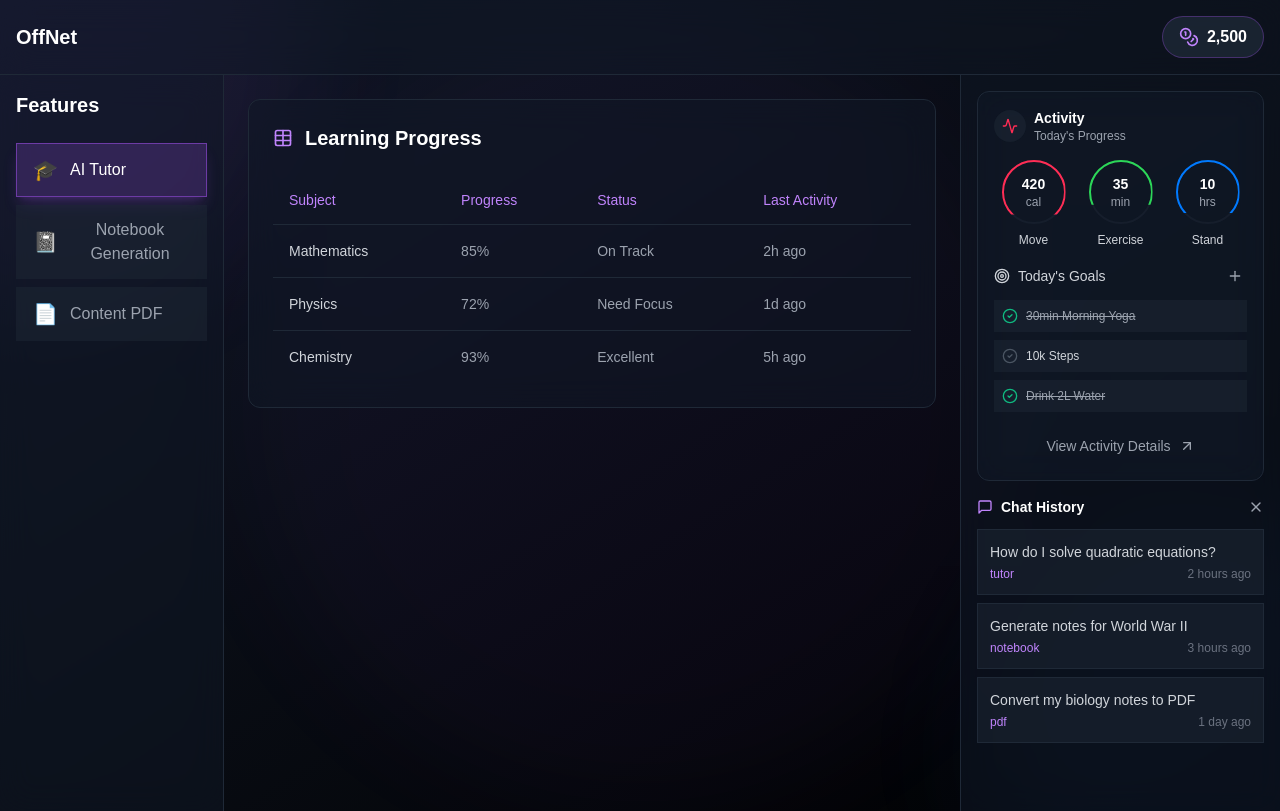
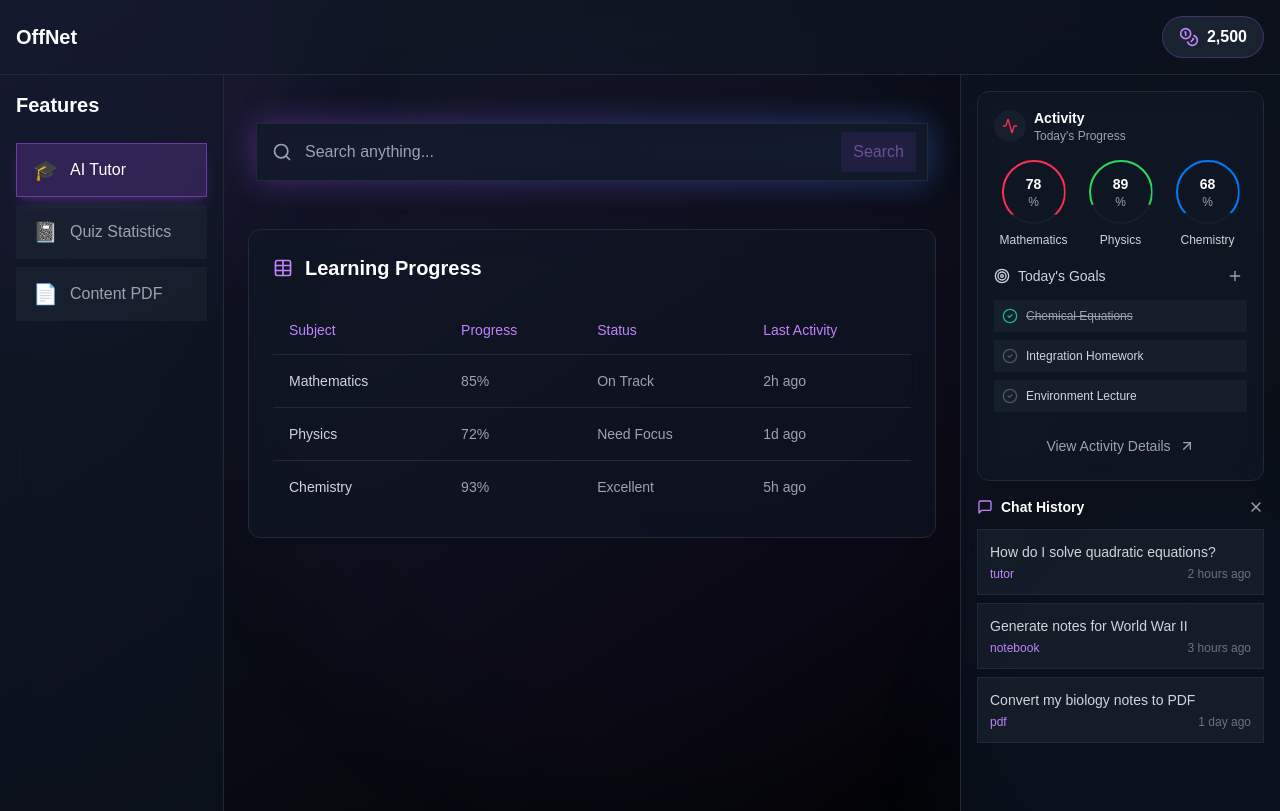
Before and after one commit to TeamWOMM/OffNet, a Next.js app in the folder frontend/: page /dashboard in a window 1280 px wide. Built offline with nearby package versions, Linux system fonts and the light colour scheme.

Commit message:
Added Search Bar

```diff
--- a/frontend/app/dashboard/page.js
+++ b/frontend/app/dashboard/page.js
@@ -2,6 +2,7 @@
 import React, { useState } from 'react';
 import { useRouter } from 'next/navigation';
 import Link from 'next/link';
+import SearchBar from '../../components/ui/kokonutui/SearchComponent';
 import {
   Coins,
   MessageSquare,
@@ -24,122 +25,21 @@ import {
 
 const cn = (...classes) => classes.filter(Boolean).join(' ');
 
-const METRIC_COLORS = {
-  Move: "#FF2D55",
-  Exercise: "#2CD758",
-  Stand: "#007AFF",
-};
-
-function ActivityCard({ metrics, dailyGoals, onAddGoal, onToggleGoal, onViewDetails }) {
-  const [isHovering, setIsHovering] = useState(null);
-
-  return (
-    <div className="bg-gray-900/50 backdrop-blur-lg border border-gray-800 rounded-xl p-4 mb-4 hover:border-purple-500/50 transition-all duration-300">
-      {/* Header */}
-      <div className="flex items-center gap-2 mb-4">
-        <div className="p-2 rounded-full bg-gray-800/50">
-          <Activity className="w-4 h-4 text-[#FF2D55]" />
-        </div>
-        <div>
-          <h3 className="text-sm font-semibold text-white">Activity</h3>
-          <p className="text-xs text-gray-400">Today's Progress</p>
-        </div>
-      </div>
-
-      {/* Metrics */}
-      <div className="grid grid-cols-3 gap-2 mb-4">
-        {metrics.map((metric) => (
-          <div
-            key={metric.label}
-            className="relative flex flex-col items-center"
-            onMouseEnter={() => setIsHovering(metric.label)}
-            onMouseLeave={() => setIsHovering(null)}
-          >
-            <div className="relative w-16 h-16">
-              <div className="absolute inset-0 rounded-full border-2 border-gray-800/50" />
-              <div
-                className={cn(
-                  "absolute inset-0 rounded-full border-2 transition-all duration-500",
-                  isHovering === metric.label && "scale-105",
-                )}
-                style={{
-                  borderColor: METRIC_COLORS[metric.label],
-                  clipPath: `polygon(0 0, 100% 0, 100% ${metric.trend}%, 0 ${metric.trend}%)`,
-                }}
-              />
-              <div className="absolute inset-0 flex flex-col items-center justify-center">
-                <span className="text-sm font-bold text-white">{metric.value}</span>
-                <span className="text-xs text-gray-400">{metric.unit}</span>
-              </div>
-            </div>
-            <span className="mt-2 text-xs font-medium text-gray-300">{metric.label}</span>
-          </div>
-        ))}
-      </div>
-
-      {/* Goals Section */}
-      <div className="space-y-3">
-        <div className="flex items-center justify-between">
-          <h4 className="flex items-center gap-2 text-sm font-medium text-gray-300">
-            <Target className="w-4 h-4" />
-            Today's Goals
-          </h4>
-          <button
-            onClick={onAddGoal}
-            className="p-1 rounded-full hover:bg-gray-800 transition-colors"
-          >
-            <Plus className="w-4 h-4 text-gray-400" />
-          </button>
-        </div>
-
-        <div className="space-y-2">
-          {dailyGoals.map((goal) => (
-            <button
-              key={goal.id}
-              onClick={() => onToggleGoal(goal.id)}
-              className="w-full flex items-center gap-2 p-2 rounded-lg bg-gray-800/50 hover:bg-gray-800 transition-all"
-            >
-              <CheckCircle2
-                className={cn("w-4 h-4", goal.isCompleted ? "text-emerald-500" : "text-gray-600")}
-              />
-              <span className={cn(
-                "text-xs",
-                goal.isCompleted ? "text-gray-400 line-through" : "text-gray-300"
-              )}>
-                {goal.title}
-              </span>
-            </button>
-          ))}
-        </div>
-      </div>
-
-      {/* View Details Button */}
-      <button
-        onClick={onViewDetails}
-        className="mt-4 w-full flex items-center justify-center gap-2 p-2 rounded-lg text-sm text-gray-400 hover:text-white hover:bg-gray-800/50 transition-all"
-      >
-        View Activity Details
-        <ArrowUpRight className="w-4 h-4" />
-      </button>
-    </div>
-  );
-}
-
 const Dashboard = () => {
   const router = useRouter();
   const [activeFeature, setActiveFeature] = useState('tutor');
   const [isGenerating, setIsGenerating] = useState(false);
   const [isChatOpen, setIsChatOpen] = useState(true);
   const [goals, setGoals] = useState([
-    { id: "1", title: "30min Morning Yoga", isCompleted: true },
-    { id: "2", title: "10k Steps", isCompleted: false },
-    { id: "3", title: "Drink 2L Water", isCompleted: true },
+    { id: "1", title: "Chemical Equations", isCompleted: true },
+    { id: "2", title: "Integration Homework", isCompleted: false },
+    { id: "3", title: "Environment Lecture", isCompleted: false },
   ]);
 
   const [metrics] = useState([
-    { label: "Move", value: "420", trend: 85, unit: "cal" },
-    { label: "Exercise", value: "35", trend: 70, unit: "min" },
-    { label: "Stand", value: "10", trend: 83, unit: "hrs" },
+    { label: "Mathematics", value: "78", trend: 85, unit: "%" },
+    { label: "Physics", value: "89", trend: 70, unit: "%" },
+    { label: "Chemistry", value: "68", trend: 83, unit: "%" },
   ]);
 
   // Sample table data
@@ -151,7 +51,7 @@ const Dashboard = () => {
 
   const features = [
     { id: 'tutor', name: 'AI Tutor', icon: '🎓' },
-    { id: 'notebook', name: 'Notebook Generation', icon: '📓' },
+    { id: 'notebook', name: 'Quiz Statistics', icon: '📓' },
     { id: 'pdf', name: 'Content PDF', icon: '📄' }
   ];
 
@@ -164,13 +64,17 @@ const Dashboard = () => {
   const handleAddGoal = () => {
     setGoals(prev => [...prev, {
       id: `${prev.length + 1}`,
-      title: `New Goal ${prev.length + 1}`,
+      title: `Next Week ${prev.length + 1}`,
       isCompleted: false
     }]);
   };
 
   const handleViewDetails = () => {
     console.log("Viewing details");
+  };
+
+  const handleSearch = (query) => {
+    console.log('Searching for:', query);
   };
 
   return (
@@ -224,6 +128,11 @@ const Dashboard = () => {
         {/* Main Content */}
         <div className="flex-1 p-6 overflow-auto">
           <div className="max-w-6xl mx-auto space-y-6">
+            {/* Search Bar */}
+            <div className="py-6 animate-fade-in">
+              <SearchBar onSearch={handleSearch} />
+            </div>
+
             {/* Dark themed table */}
             <div className="bg-gray-900/50 backdrop-blur-lg rounded-xl border border-gray-800 p-6">
               <div className="flex items-center justify-between mb-6">
@@ -324,4 +233,105 @@ const Dashboard = () => {
   );
 };
 
+function ActivityCard({ metrics, dailyGoals, onAddGoal, onToggleGoal, onViewDetails }) {
+  const [isHovering, setIsHovering] = useState(null);
+
+  return (
+    <div className="bg-gray-900/50 backdrop-blur-lg border border-gray-800 rounded-xl p-4 mb-4 hover:border-purple-500/50 transition-all duration-300">
+      {/* Header */}
+      <div className="flex items-center gap-2 mb-4">
+        <div className="p-2 rounded-full bg-gray-800/50">
+          <Activity className="w-4 h-4 text-[#FF2D55]" />
+        </div>
+        <div>
+          <h3 className="text-sm font-semibold text-white">Activity</h3>
+          <p className="text-xs text-gray-400">Today's Progress</p>
+        </div>
+      </div>
+
+      {/* Metrics */}
+      <div className="grid grid-cols-3 gap-2 mb-4">
+        {metrics.map((metric) => (
+          <div
+            key={metric.label}
+            className="relative flex flex-col items-center"
+            onMouseEnter={() => setIsHovering(metric.label)}
+            onMouseLeave={() => setIsHovering(null)}
+          >
+            <div className="relative w-16 h-16">
+              <div className="absolute inset-0 rounded-full border-2 border-gray-800/50" />
+              <div
+                className={cn(
+                  "absolute inset-0 rounded-full border-2 transition-all duration-500",
+                  isHovering === metric.label && "scale-105",
+                )}
+                style={{
+                  borderColor: METRIC_COLORS[metric.label],
+                  clipPath: `polygon(0 0, 100% 0, 100% ${metric.trend}%, 0 ${metric.trend}%)`,
+                }}
+              />
+              <div className="absolute inset-0 flex flex-col items-center justify-center">
+                <span className="text-sm font-bold text-white">{metric.value}</span>
+                <span className="text-xs text-gray-400">{metric.unit}</span>
+              </div>
+            </div>
+            <span className="mt-2 text-xs font-medium text-gray-300">{metric.label}</span>
+          </div>
+        ))}
+      </div>
+
+      {/* Goals Section */}
+      <div className="space-y-3">
+        <div className="flex items-center justify-between">
+          <h4 className="flex items-center gap-2 text-sm font-medium text-gray-300">
+            <Target className="w-4 h-4" />
+            Today's Goals
+          </h4>
+          <button
+            onClick={onAddGoal}
+            className="p-1 rounded-full hover:bg-gray-800 transition-colors"
+          >
+            <Plus className="w-4 h-4 text-gray-400" />
+          </button>
+        </div>
+
+        <div className="space-y-2">
+          {dailyGoals.map((goal) => (
+            <button
+              key={goal.id}
+              onClick={() => onToggleGoal(goal.id)}
+              className="w-full flex items-center gap-2 p-2 rounded-lg bg-gray-800/50 hover:bg-gray-800 transition-all"
+            >
+              <CheckCircle2
+                className={cn("w-4 h-4", goal.isCompleted ? "text-emerald-500" : "text-gray-600")}
+              />
+              <span className={cn(
+                "text-xs",
+                goal.isCompleted ? "text-gray-400 line-through" : "text-gray-300"
+              )}>
+                {goal.title}
+              </span>
+            </button>
+          ))}
+        </div>
+      </div>
+
+      {/* View Details Button */}
+      <button
+        onClick={onViewDetails}
+        className="mt-4 w-full flex items-center justify-center gap-2 p-2 rounded-lg text-sm text-gray-400 hover:text-white hover:bg-gray-800/50 transition-all"
+      >
+        View Activity Details
+        <ArrowUpRight className="w-4 h-4" />
+      </button>
+    </div>
+  );
+}
+
+const METRIC_COLORS = {
+  Mathematics: "#FF2D55",
+  Physics: "#2CD758",
+  Chemistry: "#007AFF",
+};
+
 export default Dashboard;
--- /dev/null
+++ b/frontend/components/ui/kokonutui/SearchComponent.jsx
@@ -0,0 +1,59 @@
+// Create this as components/ui/search-bar.jsx
+import React, { useState } from 'react';
+import { Search, Loader2 } from 'lucide-react';
+
+const SearchBar = ({ onSearch }) => {
+  const [isSearching, setIsSearching] = useState(false);
+  const [query, setQuery] = useState('');
+
+  const handleSearch = async (e) => {
+    e.preventDefault();
+    if (!query.trim()) return;
+
+    setIsSearching(true);
+    // Simulate search delay
+    setTimeout(() => {
+      onSearch?.(query);
+      setIsSearching(false);
+    }, 1500);
+  };
+
+  return (
+    <form onSubmit={handleSearch} className="w-full max-w-2xl mx-auto">
+      <div className="relative group">
+        <div className="absolute inset-0 bg-gradient-to-r from-purple-500/50 to-blue-500/50 rounded-lg blur-lg group-hover:blur-xl transition-all duration-300 opacity-75 group-hover:opacity-100" />
+        <div className="relative flex items-center">
+          <input
+            type="text"
+            value={query}
+            onChange={(e) => setQuery(e.target.value)}
+            placeholder="Search anything..."
+            className="w-full px-6 py-4 bg-gray-900/90 border border-gray-800 rounded-lg pl-12 pr-16
+                     text-white placeholder-gray-400 focus:outline-none focus:ring-2 focus:ring-purple-500/50
+                     transition-all duration-300 backdrop-blur-sm
+                     group-hover:bg-gray-900/95 group-hover:border-purple-500/50"
+          />
+          <Search className="absolute left-4 w-5 h-5 text-gray-400 group-hover:text-purple-400 transition-colors duration-300" />
+          <button
+            type="submit"
+            disabled={isSearching || !query.trim()}
+            className="absolute right-3 px-3 py-2 bg-purple-500/20 text-purple-400 rounded-md
+                     hover:bg-purple-500/30 hover:text-purple-300 disabled:opacity-50 disabled:cursor-not-allowed
+                     transition-all duration-300 flex items-center gap-2"
+          >
+            {isSearching ? (
+              <>
+                <Loader2 className="w-4 h-4 animate-spin" />
+                <span>Searching...</span>
+              </>
+            ) : (
+              <span>Search</span>
+            )}
+          </button>
+        </div>
+      </div>
+    </form>
+  );
+};
+
+export default SearchBar;
```
